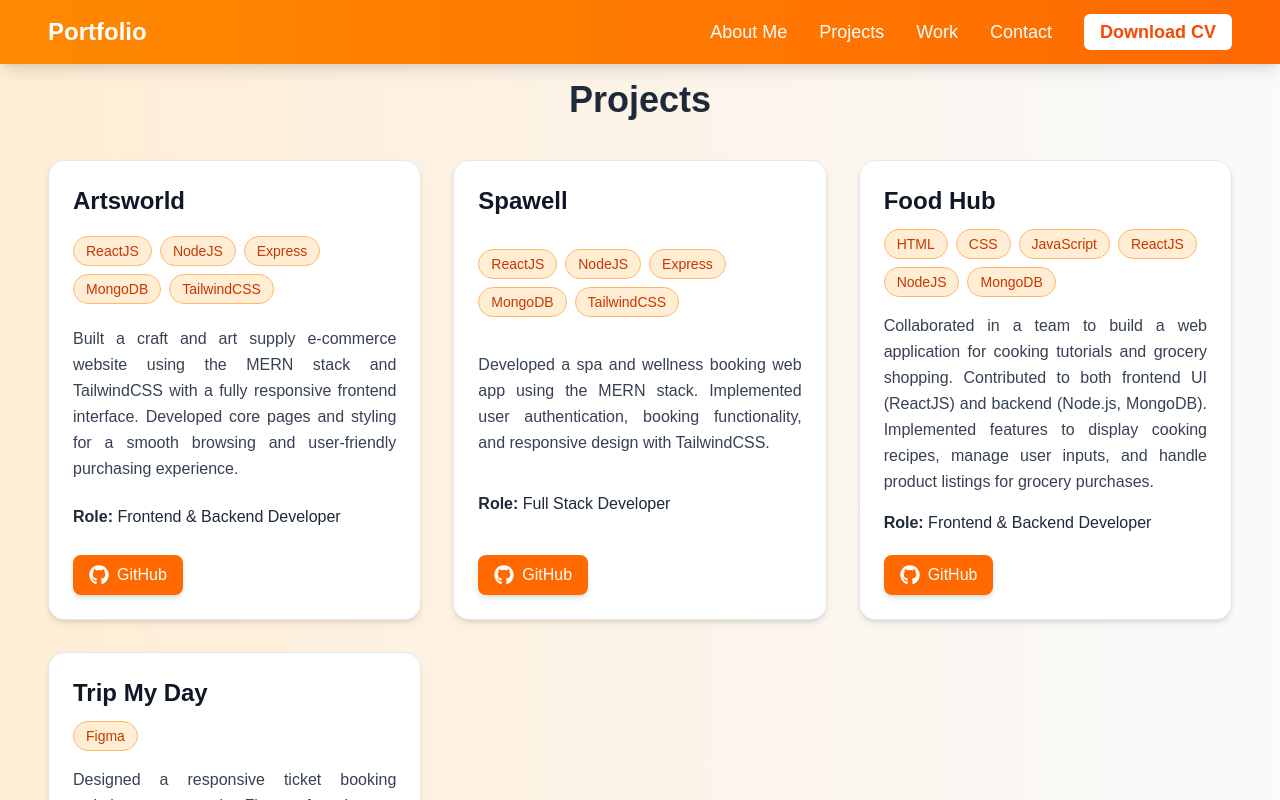
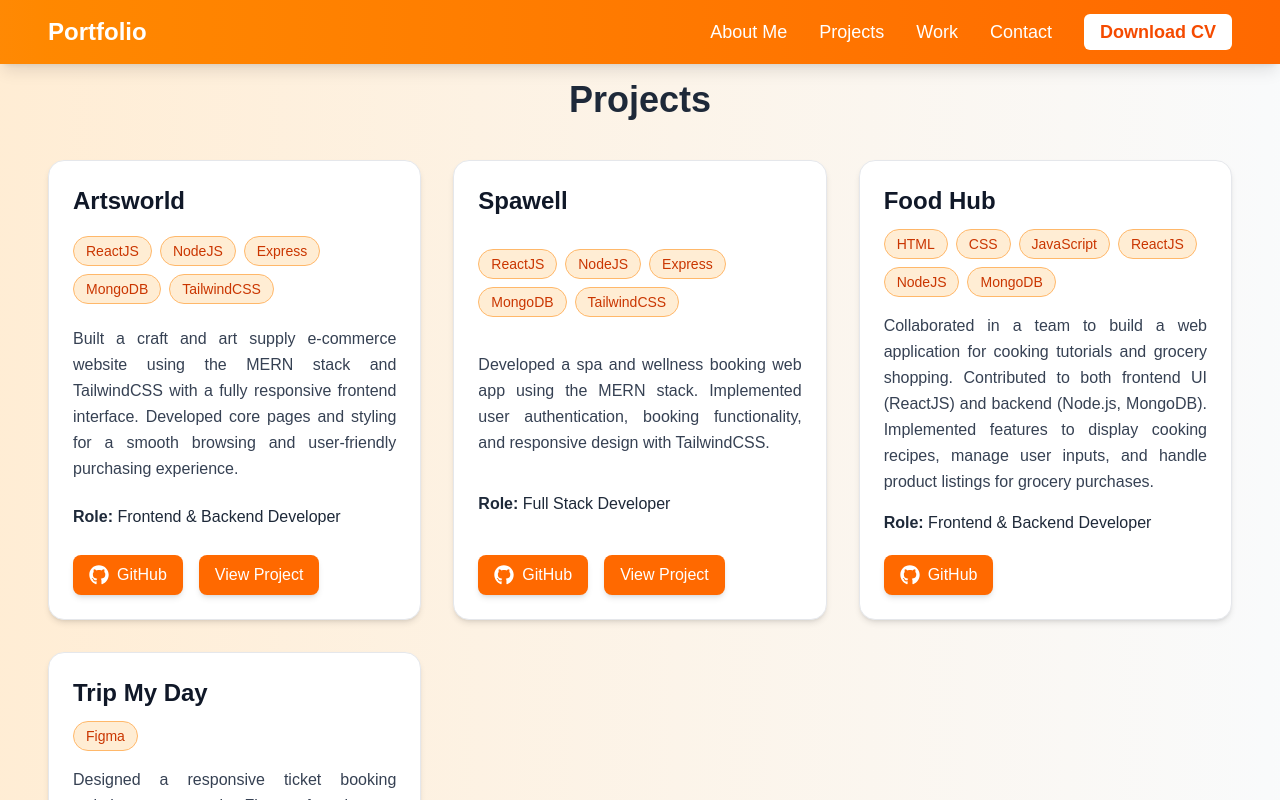
Before and after one commit to sherril203/Portfolio-Nextjs-, a Next.js app in the folder portfolio/: page /Projects in a window 1280 px wide. Shown: the top 800 px of the page. Built offline with nearby package versions, Linux system fonts and the light colour scheme.

Commit message:
link added

```diff
--- a/portfolio/app/Projects/page.jsx
+++ b/portfolio/app/Projects/page.jsx
@@ -18,6 +18,7 @@ const Page = () => {
         "Built a craft and art supply e-commerce website using the MERN stack and TailwindCSS with a fully responsive frontend interface. Developed core pages and styling for a smooth browsing and user-friendly purchasing experience.",
       Role: "Frontend & Backend Developer",
       link: "https://github.com/sherril203/DIY-website-React",
+      live_link:"https://artsworld.vercel.app/"
     },
     {
       title: "Spawell",
@@ -26,6 +27,7 @@ const Page = () => {
         "Developed a spa and wellness booking web app using the MERN stack. Implemented user authentication, booking functionality, and responsive design with TailwindCSS.",
       Role: "Full Stack Developer",
       link: "https://github.com/sherril203/spa",
+      live_link:"https://spawell.vercel.app/"
     },
     {
       title: "Food Hub",
```
